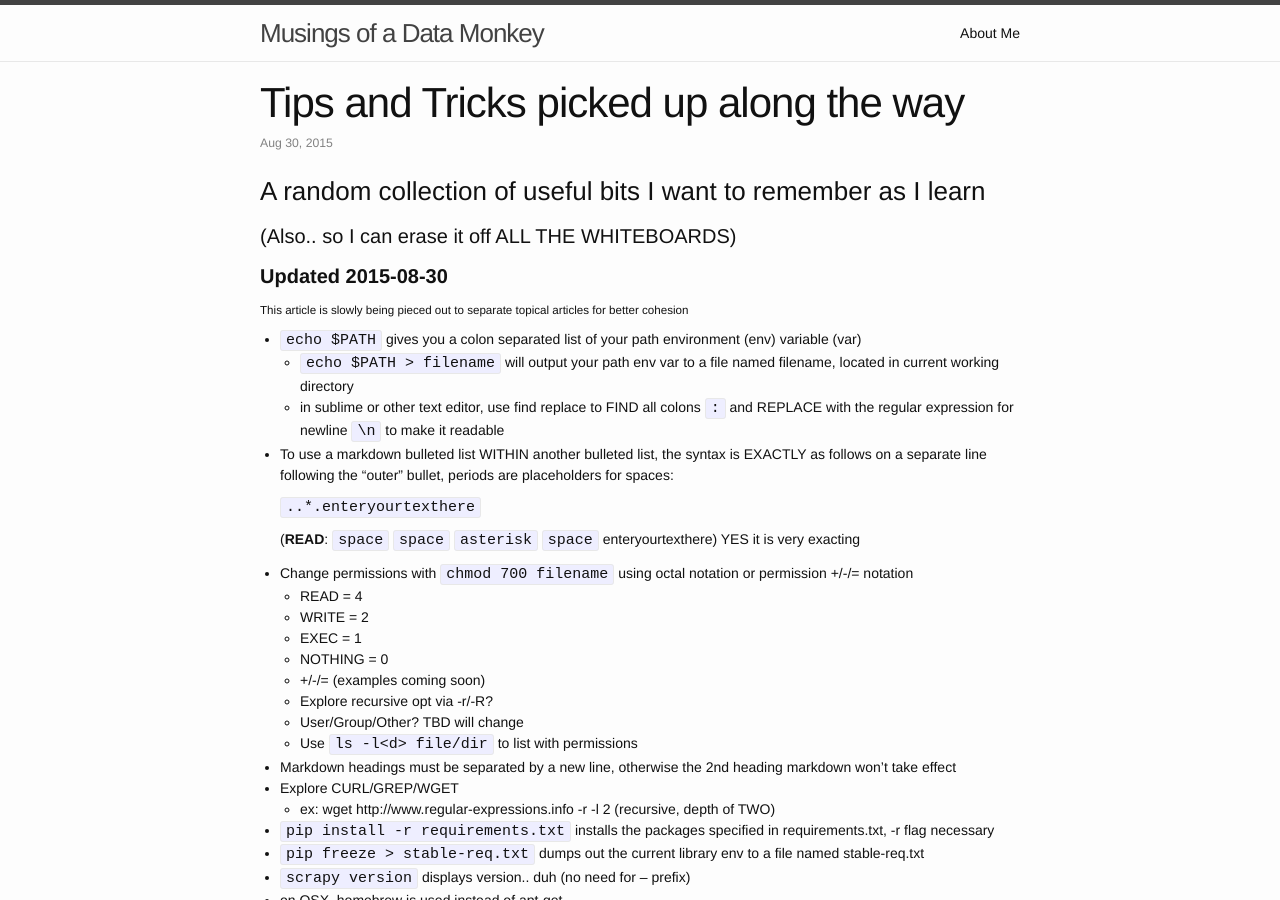
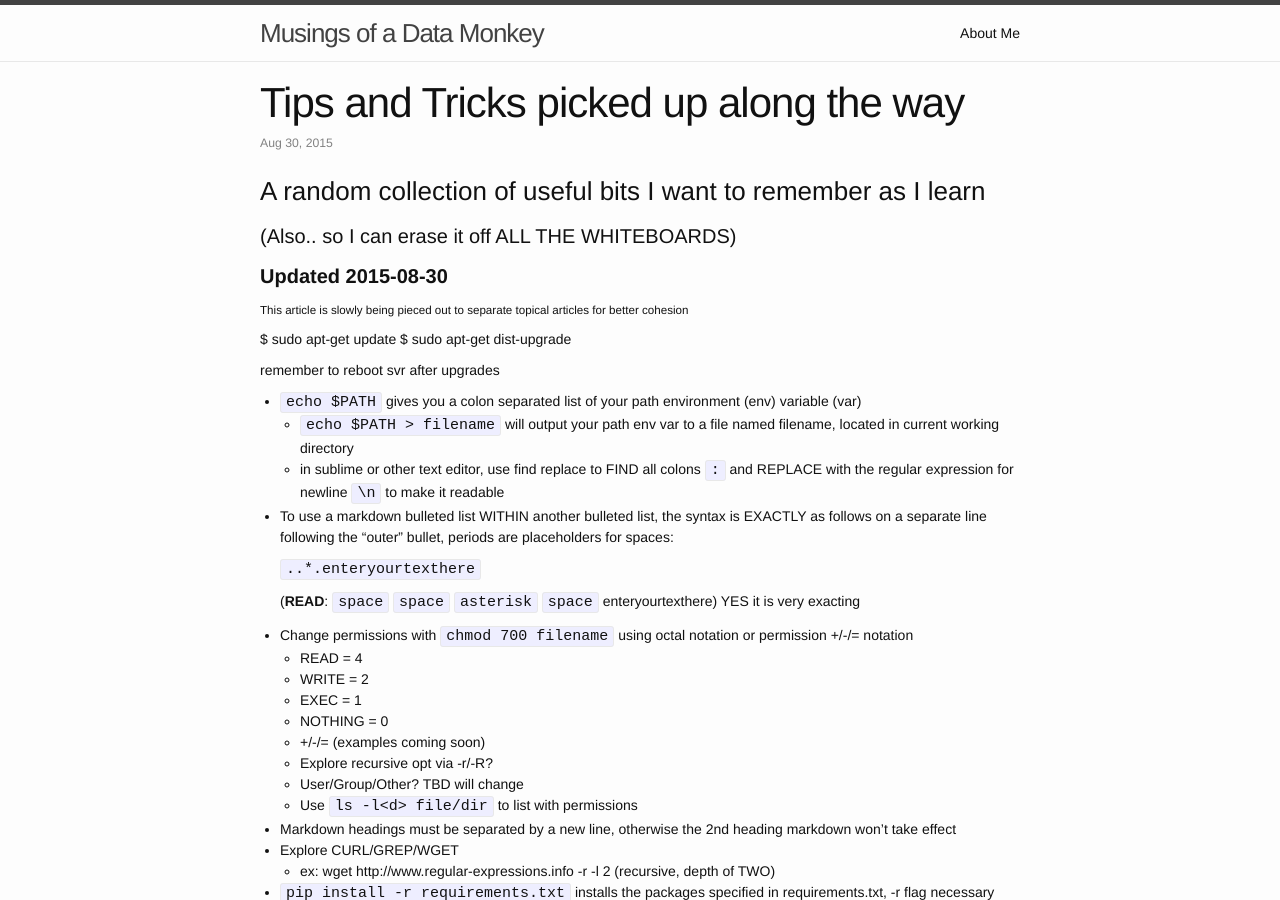
Before and after one commit to josephlei/jjl-website, a Jekyll site: the page built from _posts/2015-06-13-tips-and-tricks.markdown, in a window 1280 px wide and 900 px high. Built offline with Jekyll 4.4.1, drawn with Linux system fonts in a browser that asks for light colours.

Commit message:
direct shell update

```diff
--- a/_posts/2015-06-13-tips-and-tricks.markdown
+++ b/_posts/2015-06-13-tips-and-tricks.markdown
@@ -13,6 +13,11 @@ published: true
 ####**Updated 2015-08-30**
 
 #####This article is slowly being pieced out to separate topical articles for better cohesion
+
+$ sudo apt-get update
+$ sudo apt-get dist-upgrade
+
+remember to reboot svr after upgrades
 
 * `echo $PATH` gives you a colon separated list of your path environment (env) variable (var)
   * `echo $PATH > filename` will output your path env var to a file named filename, located in current working directory
--- a/_posts/2015-08-28-vim-notes.markdown
+++ b/_posts/2015-08-28-vim-notes.markdown
@@ -25,3 +25,4 @@ published: true
 * `:w` write Δs
 * `:wq` write Δs, quit
 * `ZZ` write Δs, quit
+* `gg` goes to line 1
```
